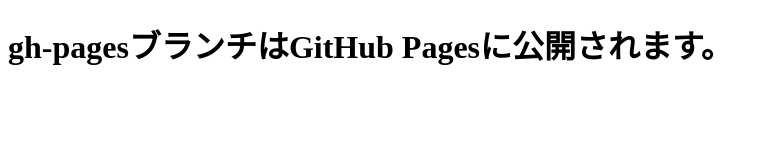
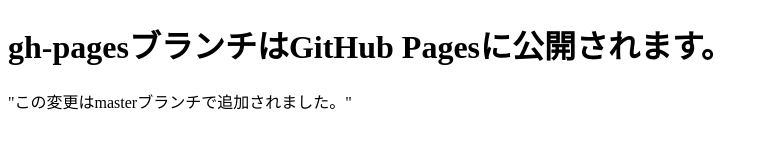
Before and after one commit to kyoshimx/git-study, a plain HTML site: page index.html in a window 1280 px wide. Shown: the whole page, without its empty margins (0-768 px from the left). Drawn offline with Linux system fonts and the light colour scheme.

Commit message:
masterブランチで変更

```diff
--- a/index.html
+++ b/index.html
@@ -8,6 +8,6 @@
 </head>
 <body>
     <h1>gh-pagesブランチはGitHub Pagesに公開されます。</h1>
-
+    <p>"この変更はmasterブランチで追加されました。"</p>
 </body>
 </html>
```
